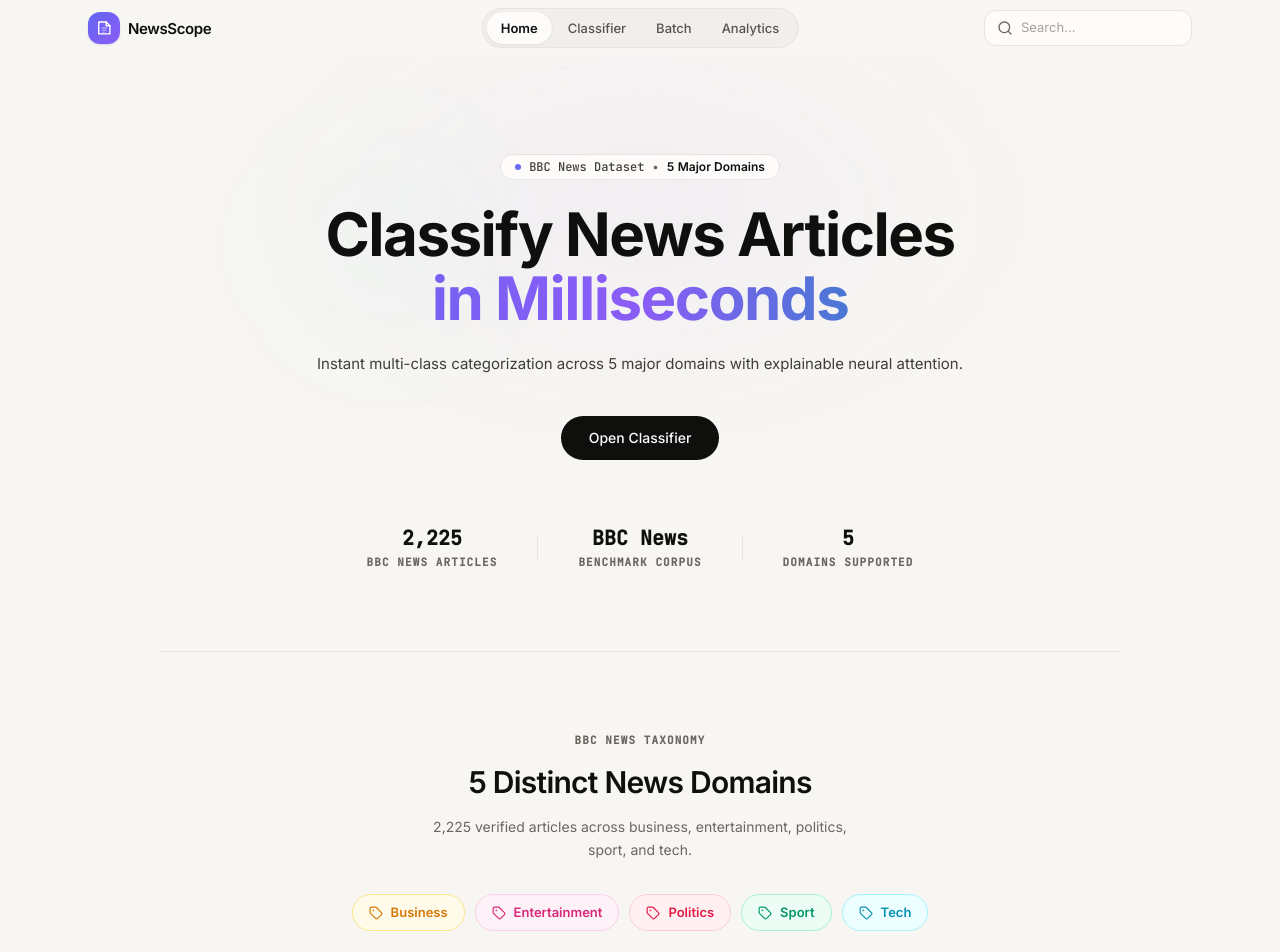
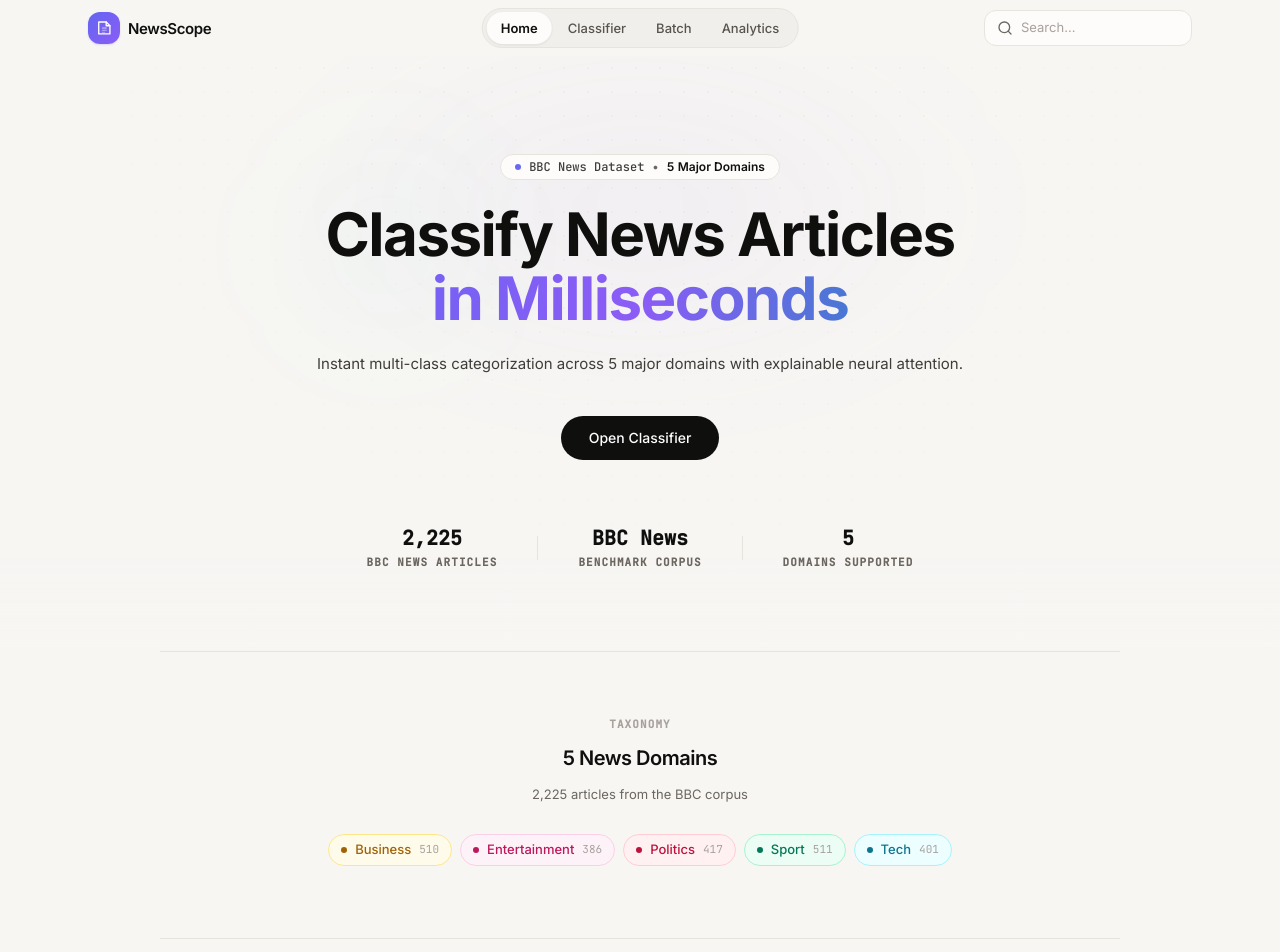
Before and after one commit to Abhijeet0848/NewsLens, a Next.js app: page / in a window 1280 px wide. Shown: the top 952 px of the page. Built offline with nearby package versions, Linux system fonts and the light colour scheme; no server answers.

Commit message:
feat(ui): redesign taxonomy pills, integrate KaTeX math rendering, and polish antialiasing

```diff
--- a/app/globals.css
+++ b/app/globals.css
@@ -30,6 +30,11 @@ html {
   max-width: 100vw;
 }
 
+* {
+  -webkit-backface-visibility: hidden;
+  backface-visibility: hidden;
+}
+
 body {
   background-color: #f7f6f3;
   color: #0f0f0e;
@@ -37,6 +42,8 @@ body {
   min-height: 100vh;
   overflow-x: hidden;
   max-width: 100vw;
+  -webkit-font-smoothing: antialiased;
+  -moz-osx-font-smoothing: grayscale;
 }
 
 /* Custom warm scrollbar */
@@ -74,6 +81,15 @@ body {
   animation: shimmer 1.8s infinite;
 }
 
+.scrollbar-hide::-webkit-scrollbar {
+  display: none;
+}
+
+.scrollbar-hide {
+  -ms-overflow-style: none;
+  scrollbar-width: none;
+}
+
 @media (prefers-reduced-motion: reduce) {
   *, *::before, *::after {
     animation-duration: 0.01ms !important;
--- a/app/layout.tsx
+++ b/app/layout.tsx
@@ -7,6 +7,7 @@ export const viewport: Viewport = {
 };
 import { Inter, JetBrains_Mono } from "next/font/google";
 import "./globals.css";
+import "katex/dist/katex.min.css";
 import { Navbar } from "@/components/navbar";
 import { Footer } from "@/components/footer";
 import { SmoothScroll } from "@/components/SmoothScroll";
--- a/app/page.tsx
+++ b/app/page.tsx
@@ -10,7 +10,7 @@ import {
 } from "lucide-react";
 import { Hero } from "@/components/hero";
 import { Reveal, StaggerContainer, StaggerItem } from "@/components/Reveal";
-import { CATEGORIES_CONFIG } from "@/lib/utils";
+import { CategoryPill, TAXONOMY_CATEGORIES } from "@/components/CategoryPill";
 import { fetchDatasetSummary } from "@/lib/api";
 import { motion } from "framer-motion";
 
@@ -39,44 +39,46 @@ export default function HomePage() {
         <div className="border-t border-[#e7e3dd]" />
       </div>
 
-      {/* SECTION 3: BBC News Taxonomy (5 Real BBC Domains) */}
+      {/* SECTION 3: BBC News Taxonomy */}
       <Reveal>
-        <section className="py-12 md:py-20 text-center max-w-3xl mx-auto px-5 md:px-8 space-y-4">
-          <span className="text-[10px] md:text-[11px] font-semibold uppercase tracking-widest text-[#6b6660] font-mono block">
-            BBC NEWS TAXONOMY
+        <section className="py-12 md:py-16 text-center max-w-3xl mx-auto px-5 md:px-8 space-y-3">
+          <span className="text-[11px] font-semibold uppercase tracking-widest text-[#a8a29e] font-mono block">
+            TAXONOMY
           </span>
-          <h2 className="font-heading text-xl sm:text-2xl md:text-3xl font-semibold text-[#0f0f0e] tracking-tight">
-            5 Distinct News Domains
+          <h2 className="font-heading text-lg sm:text-xl font-semibold text-[#0f0f0e] tracking-tight">
+            5 News Domains
           </h2>
-          <p className="text-[13px] md:text-[14px] text-[#6b6660] leading-relaxed max-w-sm md:max-w-md mx-auto">
-            {totalCount.toLocaleString()} verified articles across business, entertainment, politics, sport, and tech.
+          <p className="text-[13px] text-[#6b6660] leading-relaxed max-w-sm md:max-w-md mx-auto">
+            {totalCount.toLocaleString()} articles from the BBC corpus
           </p>
 
-          <div className="relative pt-4">
-            <div className="flex gap-2.5 overflow-x-auto pb-2 -mx-5 px-5 md:mx-0 md:px-0 md:flex-wrap md:justify-center snap-x snap-mandatory [&::-webkit-scrollbar]:hidden [scrollbar-width:none]">
-              {Object.entries(CATEGORIES_CONFIG).map(([name, cat]) => {
-                const count = counts[name.toLowerCase()] || counts[name] || 0;
+          <div className="relative pt-4 max-w-2xl mx-auto">
+            <div className="flex gap-2 overflow-x-auto pb-2 scrollbar-hide snap-x snap-mandatory px-5 -mx-5 md:mx-0 md:px-0 md:justify-center">
+              {Object.entries(TAXONOMY_CATEGORIES).map(([key, cat]) => {
+                const count =
+                  counts[key.toLowerCase()] ||
+                  counts[key] ||
+                  (key === "business"
+                    ? 510
+                    : key === "entertainment"
+                    ? 386
+                    : key === "politics"
+                    ? 417
+                    : key === "sport"
+                    ? 511
+                    : 401);
                 return (
-                  <span
-                    key={name}
-                    className="snap-start flex-shrink-0 flex items-center gap-2 px-4 py-2 rounded-full border text-[12px] md:text-[13px] font-medium shadow-xs"
-                    style={{
-                      backgroundColor: cat.bgLight,
-                      borderColor: cat.borderColor,
-                      color: cat.colorHex,
-                    }}
-                  >
-                    <Tag className="size-3.5" style={{ color: cat.colorHex }} />
-                    <span className="font-semibold">{name}</span>
-                    {count > 0 && (
-                      <span className="text-[11px] font-mono opacity-85 tabular-nums">
-                        ({count} articles)
-                      </span>
-                    )}
-                  </span>
+                  <CategoryPill
+                    key={key}
+                    name={cat.label}
+                    count={count}
+                    colors={{ bg: cat.bg, border: cat.border, text: cat.text }}
+                  />
                 );
               })}
             </div>
+            {/* Right fade hint on mobile */}
+            <div className="md:hidden absolute right-0 top-0 bottom-2 w-10 bg-gradient-to-l from-[#f7f6f3] to-transparent pointer-events-none" />
           </div>
         </section>
       </Reveal>
--- /dev/null
+++ b/components/CategoryPill.tsx
@@ -0,0 +1,54 @@
+"use client";
+
+import * as React from "react";
+import { motion, useReducedMotion } from "framer-motion";
+
+export const TAXONOMY_CATEGORIES = {
+  business: { label: "Business", bg: "#fffbeb", border: "#fde68a", text: "#a16207" },
+  entertainment: { label: "Entertainment", bg: "#fdf2f8", border: "#fbcfe8", text: "#be185d" },
+  politics: { label: "Politics", bg: "#fff1f2", border: "#fecdd3", text: "#be123c" },
+  sport: { label: "Sport", bg: "#ecfdf5", border: "#a7f3d0", text: "#047857" },
+  tech: { label: "Tech", bg: "#ecfeff", border: "#a5f3fc", text: "#0e7490" },
+} as const;
+
+export interface CategoryPillProps {
+  name: string;
+  count: number | string;
+  colors: {
+    bg: string;
+    border: string;
+    text: string;
+  };
+}
+
+export function CategoryPill({ name, count, colors }: CategoryPillProps) {
+  const shouldReduce = useReducedMotion();
+
+  return (
+    <motion.div
+      whileHover={shouldReduce ? undefined : { scale: 1.02, filter: "brightness(0.98)" }}
+      transition={{ duration: 0.15 }}
+      className="flex items-center gap-2 h-8 px-3 rounded-full border shrink-0 snap-start transition-colors duration-150 cursor-pointer select-none"
+      style={{
+        backgroundColor: colors.bg,
+        borderColor: colors.border,
+      }}
+    >
+      <span
+        className="size-1.5 rounded-full shrink-0"
+        style={{ backgroundColor: colors.text }}
+      />
+      <span
+        className="text-[13px] font-medium leading-none"
+        style={{ color: colors.text }}
+      >
+        {name}
+      </span>
+      {count !== undefined && count !== null && count !== 0 && (
+        <span className="text-[11px] font-mono text-[#a8a29e] leading-none tabular-nums">
+          {count}
+        </span>
+      )}
+    </motion.div>
+  );
+}
--- /dev/null
+++ b/components/MathBlock.tsx
@@ -0,0 +1,16 @@
+"use client";
+
+import * as React from "react";
+import { BlockMath, InlineMath } from "react-katex";
+
+export function MathBlock({ math }: { math: string }) {
+  return (
+    <div className="my-4 px-4 py-3 rounded-xl bg-[#f1efeb] border border-[#e7e3dd] text-[15px] text-[#0f0f0e] overflow-x-auto select-all">
+      <BlockMath math={math} />
+    </div>
+  );
+}
+
+export function MathInline({ math }: { math: string }) {
+  return <InlineMath math={math} />;
+}
--- a/package.json
+++ b/package.json
@@ -15,12 +15,14 @@
     "clsx": "^2.1.1",
     "cmdk": "^1.1.1",
     "framer-motion": "^11.11.9",
+    "katex": "^0.19.0",
     "lenis": "^1.3.26",
     "lucide-react": "^0.453.0",
     "next": "14.2.15",
     "papaparse": "^5.7.0",
     "react": "^18.3.1",
     "react-dom": "^18.3.1",
+    "react-katex": "^3.1.0",
     "recharts": "^2.13.0",
     "sonner": "^1.5.0",
     "tailwind-merge": "^2.5.4",
@@ -31,6 +33,7 @@
     "@types/papaparse": "^5.5.2",
     "@types/react": "^18.3.11",
     "@types/react-dom": "^18.3.0",
+    "@types/react-katex": "^3.0.4",
     "autoprefixer": "^10.4.20",
     "postcss": "^8.4.47",
     "tailwindcss": "^3.4.13",
```
Also changed, not shown: app/about/page.tsx (+61 -17 lines), 3 other files (tests, documents, lock files or other folders).
